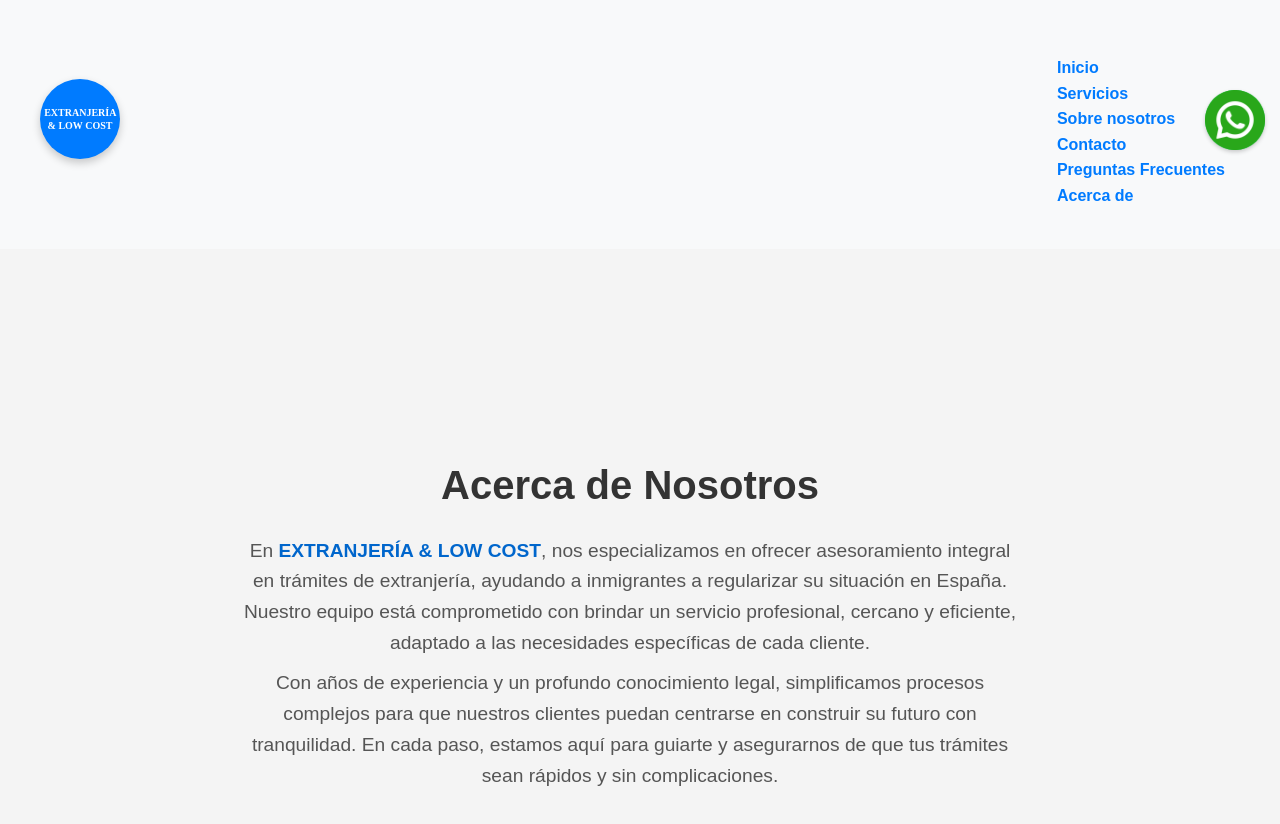
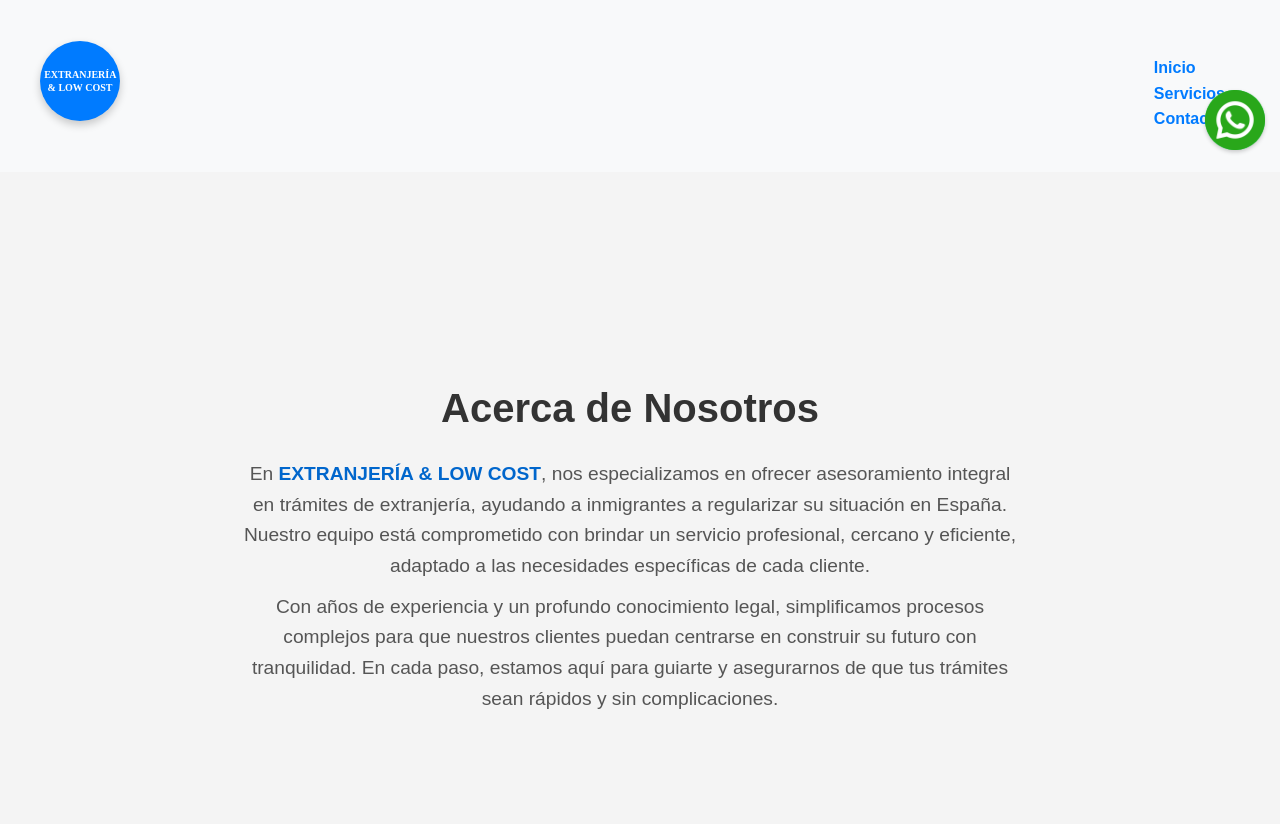
Before and after one commit to Oliverandree/extranjerialowcost, a plain HTML site: page acerca de.html in a window 1280 px wide. Shown: the top 824 px of the page. Drawn offline with Linux system fonts and the light colour scheme.

Commit message:
Update acerca de.html

```diff
--- a/acerca de.html
+++ b/acerca de.html
@@ -23,10 +23,10 @@
             <ul id="navMenu" class="nav-links">
                 <li><a href="index.html">Inicio</a></li>
                 <li><a href="servicios.html">Servicios</a></li>
-                <li><a href="sobre nosotros.html">Sobre nosotros</a></li>
+                <li hidden><a href="sobre nosotros.html">Sobre nosotros</a></li>
                 <li><a href="contacto.html">Contacto</a></li>
-                <li><a href="preguntas frecuentes.html">Preguntas Frecuentes</a></li>
-                <li><a href="acerca de.html">Acerca de</a></li>
+                <li hidden><a href="preguntas frecuentes.html">Preguntas Frecuentes</a></li>
+                <li hidden><a href="acerca de.html">Acerca de</a></li>
             </ul>
         </nav>
     </header>
```
